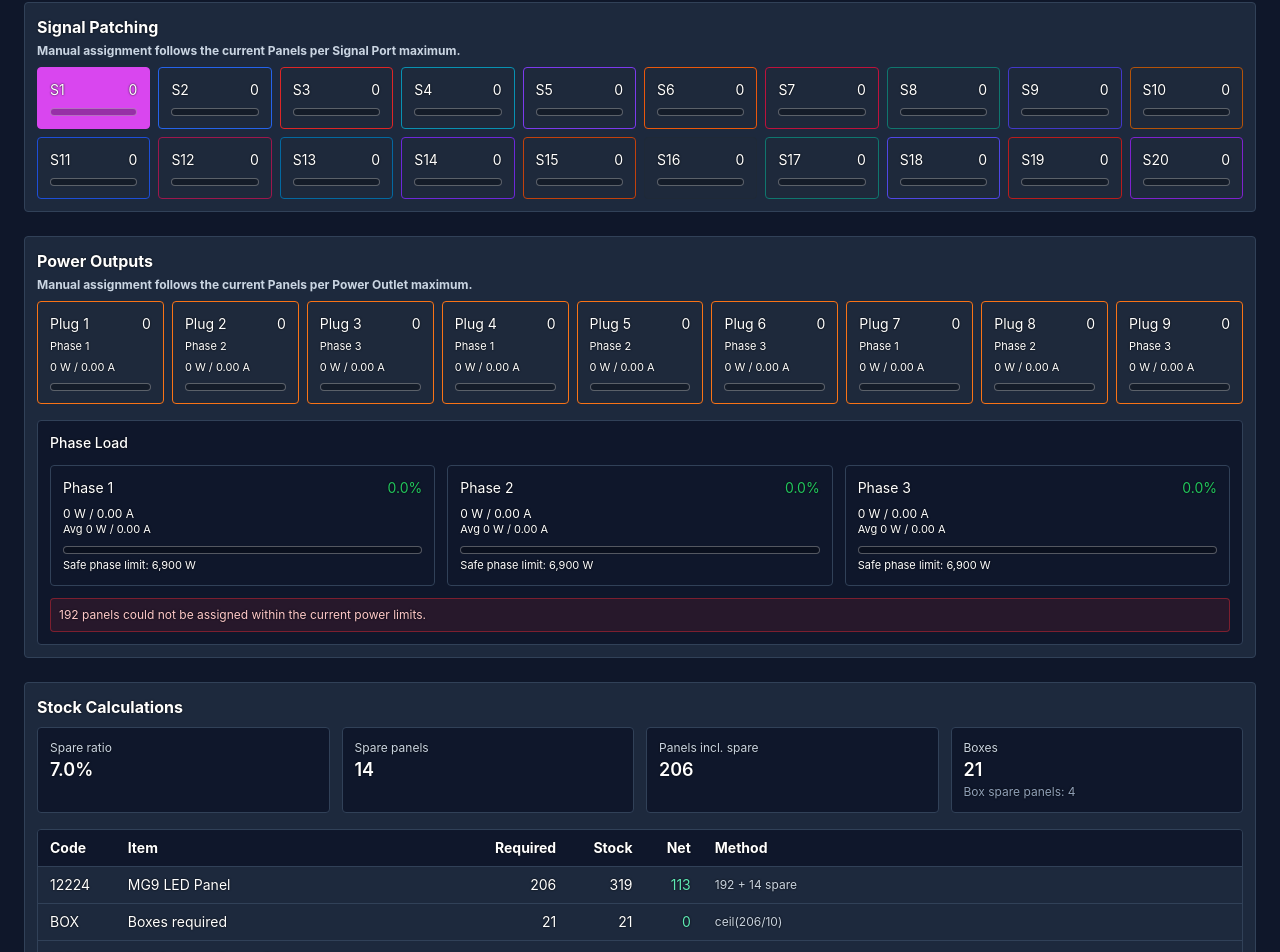
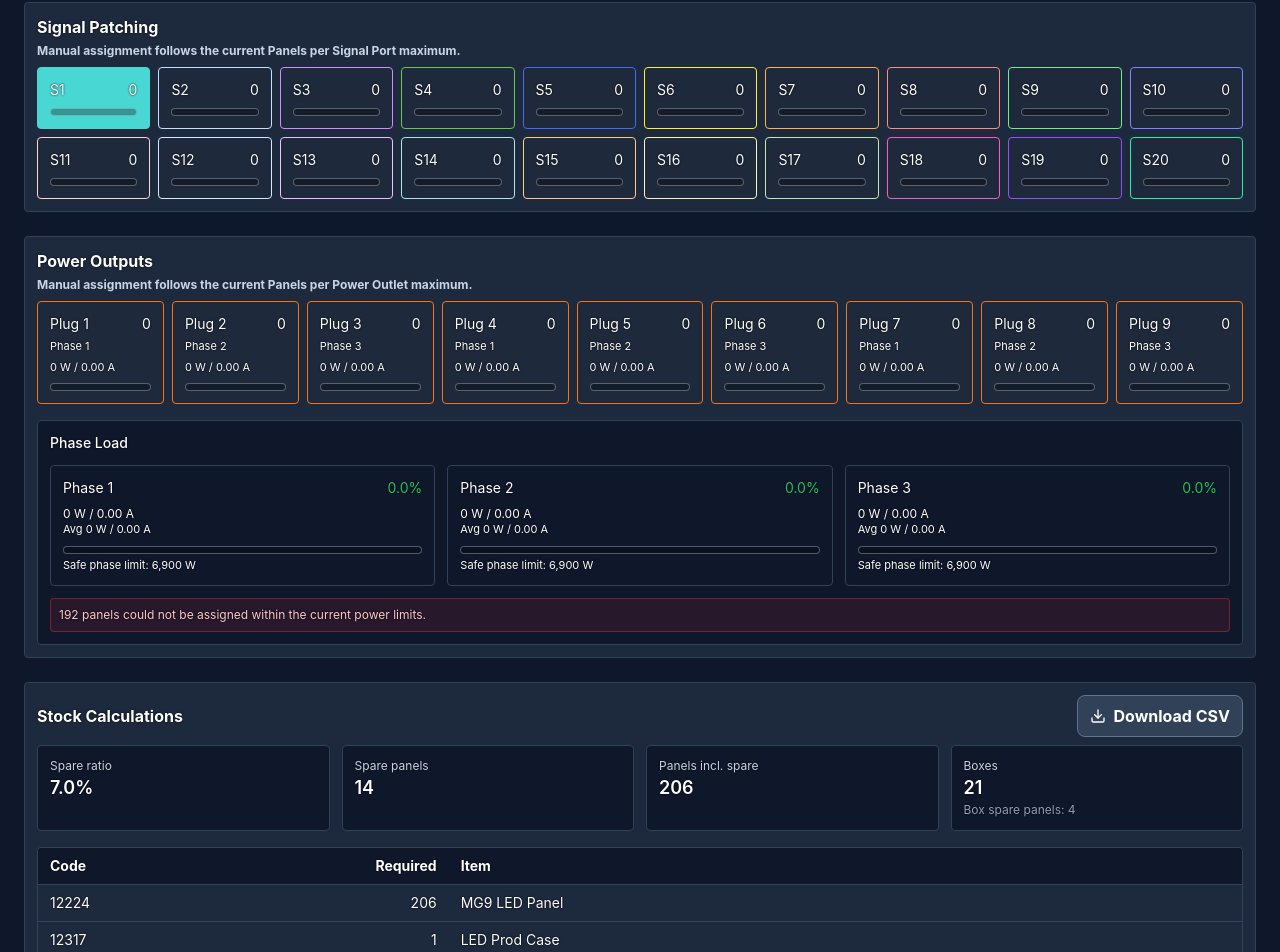
Before and after one commit to underdog1234/LED-Cabling-Web-App, a React (Vite) app: page / in a window 1280 px wide. Shown: the part 1647-2599 px from the top of the page. Built offline with nearby package versions, Linux system fonts and the light colour scheme.

Commit message:
Add loop together preset and stock export updates

```diff
--- a/package.json
+++ b/package.json
@@ -1,7 +1,7 @@
 {
   "name": "led-cabling-web",
   "private": true,
-  "version": "0.7.1",
+  "version": "0.8.0",
   "type": "module",
   "scripts": {
     "dev": "vite",
--- a/src/App.tsx
+++ b/src/App.tsx
@@ -35,7 +35,7 @@ const MAX_PIXELS_PER_PORT = 650000;
 const VOLTAGE = 230;
 const MAX_OUTLET_AMPS = 16;
 const POWER_COLOR = "#f97316";
-const APP_VERSION = "0.7.1";
+const APP_VERSION = "0.8.0";
 
 const PANEL_TYPES = {
   MG9: {
@@ -113,6 +113,7 @@ const DEPLOYMENT_TYPES = {
 } as const;
 
 const STOCK_CATALOG = {
+  prodCase: { code: "12317", name: "LED Prod Case", stock: 1 },
   signalJoiner: { code: "12280", name: "SEETRONIC SE8FF-05 F/M - F/M Joiner", stock: 10 },
   signalJoinerCable: { code: "12312", name: "SEETRONIC F/M - F/M Cable", stock: 11 },
   modularFrameScrew: { code: "12253", name: "YES TECH Modular Frame Installation Screw", stock: 384 },
@@ -130,26 +131,26 @@ const STOCK_CATALOG = {
 } as const;
 
 const PORT_COLORS = [
-  "#d946ef",
-  "#2563eb",
-  "#dc2626",
-  "#0891b2",
-  "#7c3aed",
-  "#ea580c",
-  "#be123c",
-  "#0f766e",
-  "#4338ca",
-  "#b45309",
-  "#1d4ed8",
-  "#9d174d",
-  "#0369a1",
-  "#6d28d9",
-  "#c2410c",
-  "#1f2937",
-  "#0f766e",
-  "#4f46e5",
-  "#b91c1c",
-  "#7e22ce",
+  "#48d7d2",
+  "#c3e0ff",
+  "#d58cff",
+  "#69c84c",
+  "#4968f0",
+  "#fff230",
+  "#ffb24a",
+  "#ff8c89",
+  "#71f08d",
+  "#7f84ff",
+  "#ffd6d8",
+  "#d7eaff",
+  "#e8c7ff",
+  "#a9ece7",
+  "#ffc98c",
+  "#fff7b8",
+  "#c4ebb0",
+  "#ff5bc6",
+  "#944fff",
+  "#27f0a4",
 ];
 
 type PanelTypeKey = keyof typeof PANEL_TYPES;
@@ -335,6 +336,33 @@ const getSnakeOrder = (cols: number, rows: number, snakeDirection: string) => {
   }
 
   return ordered;
+};
+
+const getLoopTogetherSegments = (cols: number, rows: number) => {
+  const segments: Array<Array<{ x: number; y: number }>> = [];
+  const leftCount = Math.floor(cols / 2);
+  const rightStart = leftCount;
+
+  for (let pairStart = 0; pairStart < rows; pairStart += 2) {
+    const topY = pairStart;
+    const bottomY = pairStart + 1 < rows ? pairStart + 1 : null;
+
+    const leftSegment: Array<{ x: number; y: number }> = [];
+    for (let x = leftCount - 1; x >= 0; x -= 1) leftSegment.push({ x, y: topY });
+    if (bottomY !== null) {
+      for (let x = 0; x < leftCount; x += 1) leftSegment.push({ x, y: bottomY });
+    }
+    if (leftSegment.length) segments.push(leftSegment);
+
+    const rightSegment: Array<{ x: number; y: number }> = [];
+    for (let x = rightStart; x < cols; x += 1) rightSegment.push({ x, y: topY });
+    if (bottomY !== null) {
+      for (let x = cols - 1; x >= rightStart; x -= 1) rightSegment.push({ x, y: bottomY });
+    }
+    if (rightSegment.length) segments.push(rightSegment);
+  }
+
+  return segments;
 };
 
 const flipX = (x: number, cols: number) => cols - 1 - x;
@@ -567,6 +595,16 @@ export default function App() {
 
   const powerPortsUsed = useMemo(() => Object.values(powerPortStats).filter((stat) => stat.panels > 0).length, [powerPortStats]);
   const signalPortsUsed = useMemo(() => Object.values(signalPortStats).filter((stat) => stat.panels > 0).length, [signalPortStats]);
+  const powerStartKeys = useMemo(
+    () =>
+      new Set(
+        Object.values(powerPortStats)
+          .map((stat) => stat.path[0])
+          .filter(Boolean)
+          .map((cell) => `${cell!.x}-${cell!.y}`),
+      ),
+    [powerPortStats],
+  );
 
   const flyBarWeight = cols * panel.defaults.flyBarWeight;
   const slingWeight = cols * panel.defaults.slingWeight;
@@ -662,6 +700,7 @@ export default function App() {
       pushBaseRow("12223", "MT Mesh Panel", totalPanelsWithSpare, stock.panels ?? 0, `${totalPanels} + ${sparePanels} spare`);
     }
 
+    rowsOut.push(makeStockRow(STOCK_CATALOG.prodCase, 1, "always 1 per project"));
     rowsOut.push({ code: "BOX", name: "Boxes required", required: boxCount, stock: boxCount, net: 0, method: `ceil(${totalPanelsWithSpare}/${panel.defaults.panelsPerBox})` });
 
     if (deploymentType === DEPLOYMENT_TYPES.FLOWN) {
@@ -705,18 +744,20 @@ export default function App() {
 
     if (panelType === "MG9" && deploymentType === DEPLOYMENT_TYPES.GROUND) {
       const widthUnits = Math.floor(wallWidthM);
-      const heightUnits = Math.floor(wallHeightM);
-      const verticalSupports = widthUnits + 1;
-      const mainFrames = verticalSupports * heightUnits;
-      const sidePieces = Math.max(verticalSupports - 1, 0) * (heightUnits + 1);
-      const verticalJoins = verticalSupports * Math.max(heightUnits - 1, 0);
-      const frameJoins = sidePieces + verticalJoins + widthUnits;
-      rowsOut.push(makeStockRow(STOCK_CATALOG.modularFrame950, mainFrames, `${verticalSupports} verticals x ${heightUnits} high`));
-      rowsOut.push(makeStockRow(STOCK_CATALOG.modularFrame860, sidePieces, `${Math.max(verticalSupports - 1, 0)} spans x ${heightUnits + 1} side pieces`));
+      const verticalSupports = Math.ceil(cols / 2);
+      const verticalFrameHeightCount = Math.ceil(rows / 3);
+      const backBraces = verticalSupports;
+      const horizontalFramePieces = Math.max(verticalSupports - 1, 0) * (verticalFrameHeightCount + 1);
+      const verticalFrames = verticalSupports * verticalFrameHeightCount;
+      const modularFrameCount = verticalFrames + backBraces + horizontalFramePieces;
+      const verticalJoinCount = verticalSupports * Math.max(verticalFrameHeightCount - 1, 0);
+      const verticalScrewCount = verticalSupports * Math.max(verticalFrameHeightCount, 0) * 2;
+      const horizontalScrewCount = horizontalFramePieces * 4;
+      rowsOut.push(makeStockRow(STOCK_CATALOG.modularFrame950, modularFrameCount, `${verticalFrames} vertical + ${backBraces} back brace + ${horizontalFramePieces} horizontal`));
       rowsOut.push(makeStockRow(STOCK_CATALOG.bottomBeam1m, widthUnits, `${widthUnits} full 1m bottom beams`));
-      rowsOut.push(makeStockRow(STOCK_CATALOG.modularFrameScrew, frameJoins * 2, `2 per frame join across ${frameJoins} joins`));
-      rowsOut.push(makeStockRow(STOCK_CATALOG.modularFrameUCoupler, verticalSupports * 2, `2 per vertical frame, ${verticalSupports} verticals`));
-      rowsOut.push(makeStockRow(STOCK_CATALOG.connectingJoint, verticalJoins * 2, `2 per vertical join across ${verticalJoins} joins`));
+      rowsOut.push(makeStockRow(STOCK_CATALOG.modularFrameScrew, verticalScrewCount + horizontalScrewCount, `${verticalScrewCount} vertical/back brace + ${horizontalScrewCount} horizontal screws`));
+      rowsOut.push(makeStockRow(STOCK_CATALOG.modularFrameUCoupler, verticalFrames * 2, `2 per vertical frame across ${verticalFrames} frames`));
+      rowsOut.push(makeStockRow(STOCK_CATALOG.connectingJoint, verticalJoinCount * 2, `2 per vertical join across ${verticalJoinCount} joins`));
     }
 
     if (panelType === "MG9" && deploymentType === DEPLOYMENT_TYPES.FLOOR) {
@@ -776,9 +817,9 @@ export default function App() {
     if (!ctx) throw new Error("Canvas context unavailable");
     ctx.scale(scale, scale);
 
+    ctx.fillStyle = "#ffffff";
+    ctx.fillRect(0, 0, svgW + 96, svgH + 96);
     ctx.fillStyle = "#0f172a";
-    ctx.fillRect(0, 0, svgW + 96, svgH + 96);
-    ctx.fillStyle = "#e2e8f0";
     ctx.font = "bold 18px Arial";
     ctx.textAlign = "left";
     ctx.fillText(viewLabel, 20, 24);
@@ -807,7 +848,7 @@ export default function App() {
       ctx.fill();
     };
 
-    ctx.fillStyle = "#e2e8f0";
+    ctx.fillStyle = "#0f172a";
     ctx.font = "16px Arial";
     ctx.textAlign = "center";
     for (let i = 0; i < cols; i += 1) {
@@ -827,9 +868,14 @@ export default function App() {
       const fill = cell.assignedPort ? PORT_COLORS[(cell.assignedPort - 1) % PORT_COLORS.length] : "#1e293b";
       ctx.fillStyle = fill;
       ctx.fillRect(x, y, CELL_SIZE, CELL_SIZE);
-      ctx.strokeStyle = "#e2e8f0";
+      ctx.strokeStyle = "#0f172a";
       ctx.lineWidth = 2;
       ctx.strokeRect(x, y, CELL_SIZE, CELL_SIZE);
+      if (powerStartKeys.has(`${cell.x}-${cell.y}`)) {
+        ctx.strokeStyle = POWER_COLOR;
+        ctx.lineWidth = 4;
+        ctx.strokeRect(x + 2, y + 2, CELL_SIZE - 4, CELL_SIZE - 4);
+      }
     });
 
     Object.entries(signalPortStats).forEach(([portId, stat]) => {
@@ -929,6 +975,24 @@ export default function App() {
   }
 };
 
+  const exportStockCsv = () => {
+    try {
+      const lines = ["Code,Required", ...stockRows.map((row) => `${row.code},${row.required}`)];
+      const blob = new Blob([lines.join("\r\n")], { type: "text/csv;charset=utf-8" });
+      const url = window.URL.createObjectURL(blob);
+      const link = document.createElement("a");
+      link.href = url;
+      link.setAttribute("download", `${fileSafeProjectName}-${panelType}-${cols}x${rows}-stock.csv`);
+      document.body.appendChild(link);
+      link.click();
+      link.remove();
+      setTimeout(() => window.URL.revokeObjectURL(url), 1000);
+    } catch (err) {
+      console.error("Stock CSV download failed", err);
+      alert("Stock CSV download failed - check console");
+    }
+  };
+
 
   const openJson = (event: React.ChangeEvent<HTMLInputElement>) => {
     const file = event.target.files?.[0];
@@ -1251,7 +1315,8 @@ export default function App() {
   };
 
   const snakePatch = () => {
-    const ordered = getSnakeOrder(cols, rows, snakeDirection);
+    const ordered = snakeDirection === "LOOP_TOGETHER" ? [] : getSnakeOrder(cols, rows, snakeDirection);
+    const loopTogetherSegments = snakeDirection === "LOOP_TOGETHER" ? getLoopTogetherSegments(cols, rows) : [];
 
     setGrid((prev) => {
       const next = cloneGrid(prev);
@@ -1264,6 +1329,26 @@ export default function App() {
           }
         }
 
+        if (snakeDirection === "LOOP_TOGETHER") {
+          let port = 1;
+          let seq = 1;
+          loopTogetherSegments.forEach((segment) => {
+            segment.forEach(({ x, y }) => {
+              if (port > SIGNAL_PORT_COUNT) return;
+              next[y][x].assignedPort = port;
+              next[y][x].sequence = seq;
+              seq += 1;
+              if (seq > safePanelsPerSignalPort) {
+                port += 1;
+                seq = 1;
+              }
+            });
+            if (seq !== 1) {
+              port += 1;
+              seq = 1;
+            }
+          });
+        } else {
           let port = 1;
           let seq = 1;
           ordered.forEach(({ x, y }) => {
@@ -1276,6 +1361,7 @@ export default function App() {
               seq = 1;
             }
           });
+        }
       }
 
       if (patchMode === "power") {
@@ -1489,6 +1575,7 @@ export default function App() {
                   <option value="RLB">Right to Left from the Bottom</option>
                   <option value="TB">Top to Bottom</option>
                   <option value="BT">Bottom to Top</option>
+                  <option value="LOOP_TOGETHER">Loop together</option>
                 </select>
                 <Button className="border-violet-400 bg-violet-600 hover:bg-violet-500" onClick={snakePatch}><Wand2 className="mr-2 h-4 w-4" />Auto Snake</Button>
                 <Button className="border-rose-400 bg-rose-600 hover:bg-rose-500" onClick={clearSignalCabling}>Clear Signal</Button>
@@ -1715,6 +1802,7 @@ export default function App() {
                     const signalStat = cell.assignedPort ? signalPortStats[cell.assignedPort] : null;
                     const isEdge = signalStat?.firstKey === originalKey || signalStat?.lastKey === originalKey;
                     const isSelected = selectedCell?.x === cell.x && selectedCell?.y === cell.y;
+                    const isPowerStart = powerStartKeys.has(originalKey);
                     const displayColor = cell.assignedPort ? PORT_COLORS[(cell.assignedPort - 1) % PORT_COLORS.length] : "#1e293b";
 
                     return (
@@ -1728,6 +1816,7 @@ export default function App() {
                           height: CELL_SIZE,
                           background: displayColor,
                           border: `2px solid ${isSelected ? "#ffffff" : isEdge ? "black" : "#334155"}`,
+                          boxShadow: isPowerStart ? `0 0 0 3px ${POWER_COLOR}` : "none",
                           color: "white",
                           gridColumnStart: displayX + 1,
                           gridRowStart: cell.y + 1,
@@ -1875,7 +1964,12 @@ export default function App() {
 
         <Card className="border-slate-700 bg-slate-800 print-card">
           <CardHeader>
+            <div className="flex flex-wrap items-center justify-between gap-3">
               <CardTitle className="text-white [text-shadow:0_0_2px_black]">Stock Calculations</CardTitle>
+              <Button variant="outline" className="no-print" onClick={exportStockCsv}>
+                <Download className="mr-2 h-4 w-4" />Download CSV
+              </Button>
+            </div>
           </CardHeader>
           <CardContent className="space-y-4 text-white [text-shadow:0_0_2px_black]">
             <div className="grid gap-3 md:grid-cols-4">
@@ -1903,22 +1997,16 @@ export default function App() {
                 <thead className="bg-slate-900">
                   <tr>
                     <th className="px-3 py-2">Code</th>
+                    <th className="px-3 py-2 text-right">Required</th>
                     <th className="px-3 py-2">Item</th>
-                    <th className="px-3 py-2 text-right">Required</th>
-                    <th className="px-3 py-2 text-right">Stock</th>
-                    <th className="px-3 py-2 text-right">Net</th>
-                    <th className="px-3 py-2">Method</th>
                   </tr>
                 </thead>
                 <tbody>
                   {stockRows.map((row) => (
                     <tr key={`${row.code}-${row.name}`} className="border-t border-slate-700">
                       <td className="px-3 py-2">{row.code}</td>
+                      <td className="px-3 py-2 text-right">{formatNumber(row.required)}</td>
                       <td className="px-3 py-2">{row.name}</td>
-                      <td className="px-3 py-2 text-right">{formatNumber(row.required)}</td>
-                      <td className="px-3 py-2 text-right">{formatNumber(row.stock)}</td>
-                      <td className={`px-3 py-2 text-right ${row.net < 0 ? "text-red-300" : "text-emerald-300"}`}>{formatNumber(row.net)}</td>
-                      <td className="px-3 py-2 text-xs text-slate-300">{row.method}</td>
                     </tr>
                   ))}
                 </tbody>
```
Also changed, not shown: 1 other file (tests, documents, lock files or other folders). Lines whose indentation alone changed are shown as unchanged.
